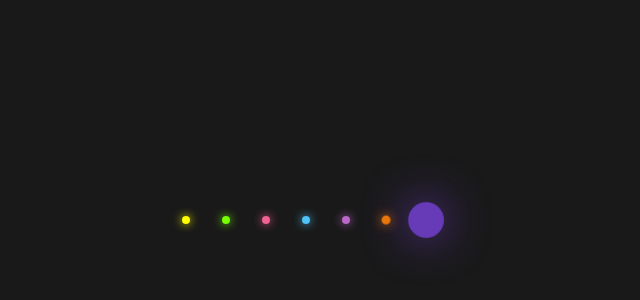
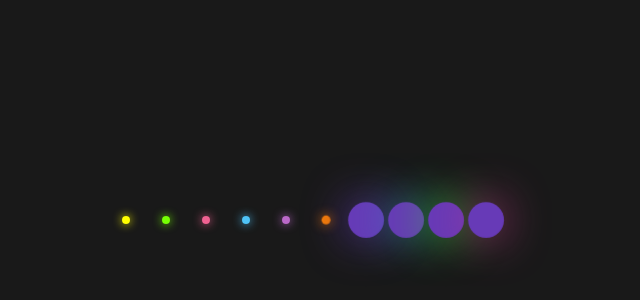
Before and after one commit to Sc-Juju/my-first-repo, a plain HTML site: page index.html in a window 1280 px wide. Shown: the part 180-480 px from the top of the page, without its empty margins (334-974 px from the left). Drawn offline with Linux system fonts and the light colour scheme.

Commit message:
added more dots

```diff
--- a/index.html
+++ b/index.html
@@ -1,9 +1,9 @@
 <!DOCTYPE html>
 <html lang="en">
 	<head>
-  <meta charset="UTF-8">
-  <meta name="viewport" content="width=device-width, initial-scale=1.0">
-  <link rel="stylesheet" href="styles.css">
+		<meta charset="UTF-8" />
+		<meta name="viewport" content="width=device-width, initial-scale=1.0" />
+		<link rel="stylesheet" href="styles.css" />
 		<title>Glowing Dots</title>
 	</head>
 	<body>
@@ -15,6 +15,9 @@
 			<li></li>
 			<li></li>
 			<li></li>
+			<li></li>
+			<li></li>
+			<li></li>
 		</ul>
 	</body>
 </html>
--- a/styles.css
+++ b/styles.css
@@ -77,3 +77,18 @@ ul li:nth-child(7) {
   background: #673ab7;
   box-shadow: 0 0 50px #673ab7;
 }
+ul li:nth-child(8) {
+  animation-delay: -0.2s;
+  background: #673ab7;
+  box-shadow: 0 0 50px #3a83b7;
+}
+ul li:nth-child(9) {
+  animation-delay: -0.2s;
+  background: #673ab7;
+  box-shadow: 0 0 50px #33d031;
+}
+ul li:nth-child(10) {
+  animation-delay: -0.2s;
+  background: #673ab7;
+  box-shadow: 0 0 50px #b73a85;
+}
```
Lines whose indentation alone changed are shown as unchanged.
